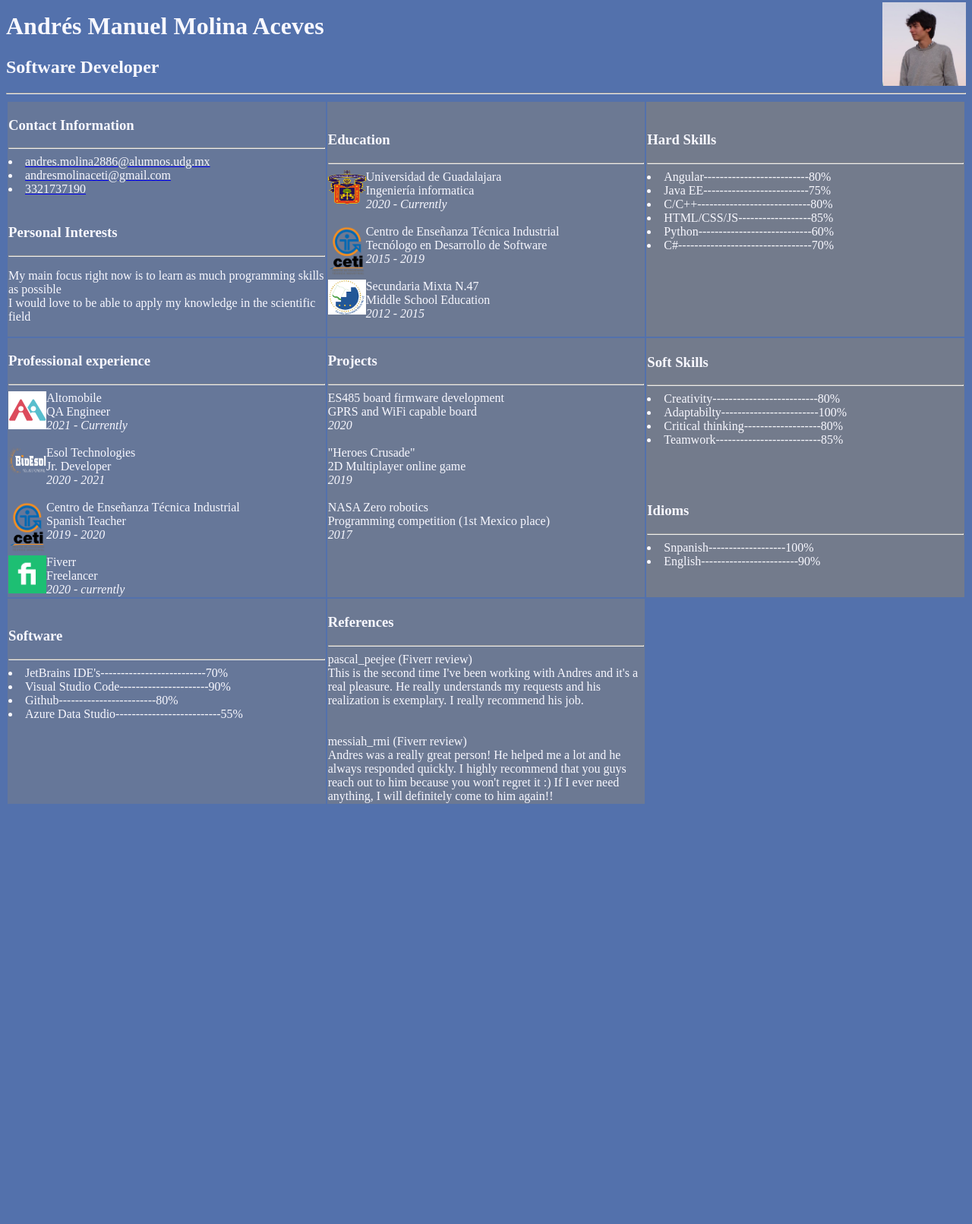
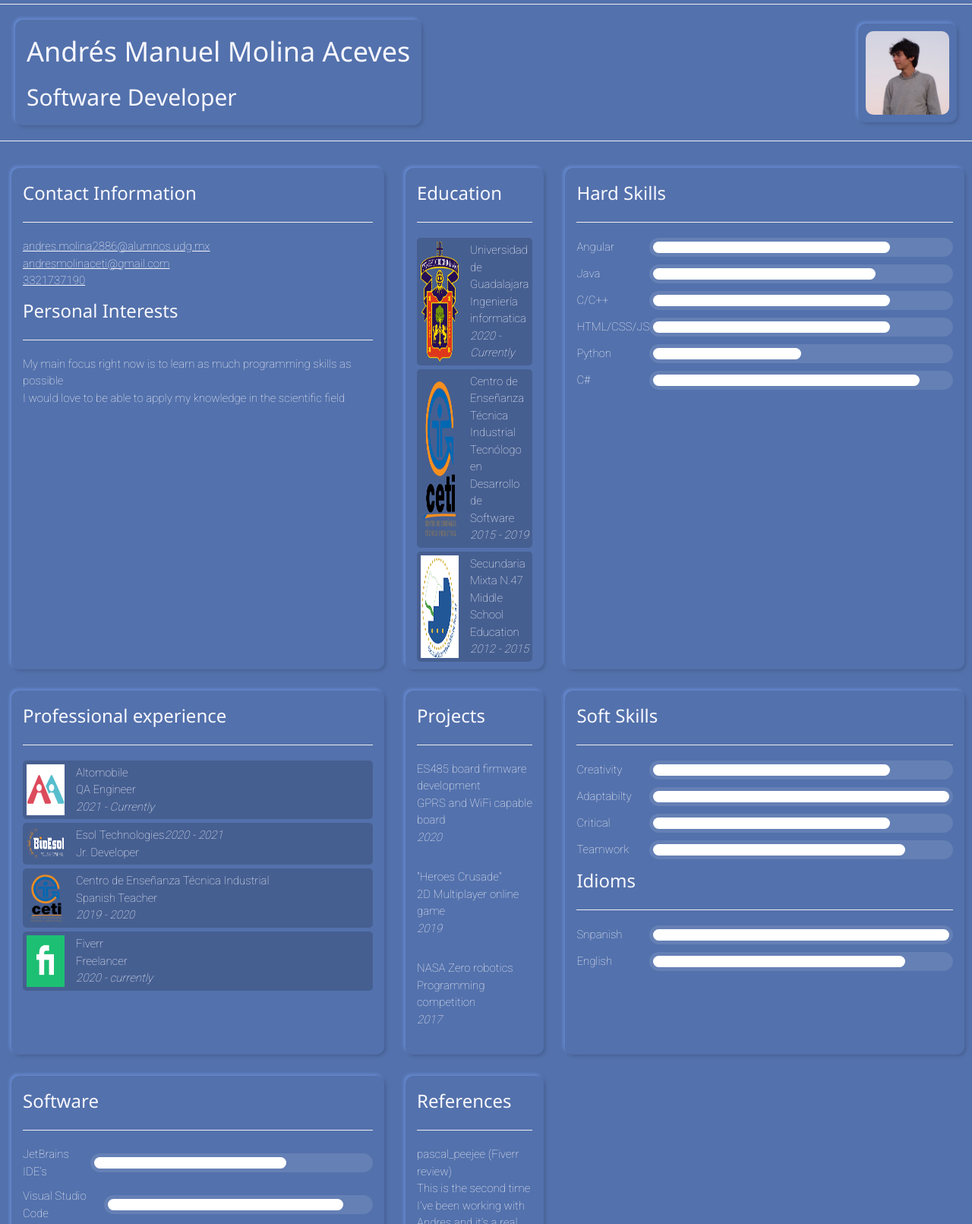
Before and after one commit to i-saw-sparks/I59029-CV, a plain HTML site: page index.html in a window 1280 px wide. Shown: the part 15-1626 px from the top of the page at 76% size. Before the commit the page ends 1083 px from the top, so only its background shows below. Drawn offline with nearby package versions, Linux system fonts and the light colour scheme.

Commit message:
basic css implementation

```diff
--- /dev/null
+++ b/index.css
@@ -0,0 +1,139 @@
+body {
+    background-color: #5371ac;
+    font-family: Roboto;
+    color: ghostwhite;
+    animation-duration: 2s;
+    animation-name: bg-anim;
+}
+
+@keyframes bg-anim {
+    from {
+        background-color: #7da0e6;
+    }
+    to {
+        background-color: #5371ac;
+    }
+}
+
+a {
+    color: ghostwhite;
+}
+
+td {
+    width: 33.33%;
+    padding: 13px;
+    height: 1px;
+}
+
+hr {
+    animation-duration: 1.5s;
+    animation-name: slidein;
+}
+
+@keyframes slidein {
+    from {
+        width: 0%;
+    }
+    to {
+        width: 100%;
+    }
+}
+
+.header {
+    display: flex;
+    flex-direction: row;
+    padding-left: 20px;
+    padding-right: 20px;
+}
+
+div.profile-pic {
+    padding: 10px;
+    margin-left: auto;
+    align-self: center;
+    box-shadow: 2px 2px 4px #465f91, -2px -2px 4px #6b90da;
+    border-radius: 10px;
+    display: flex;
+    justify-content: center;
+}
+
+img.profile-pic {
+    width: 110px;
+    height: 110px;
+    border-radius: 10px;
+}
+
+.card {
+    box-shadow: 2px 2px 4px #465f91, -2px -2px 4px #6b90da;
+    height: 100%;
+    border-radius: 10px;
+    padding: 5px 15px 5px 15px;
+}
+
+.span-list {
+    display: flex;
+    flex-direction: column;
+}
+
+.logo {
+    width: 50px;
+    margin-right: 15px;
+}
+
+.info-card {
+    display: flex;
+    flex-direction: row;
+    padding: 5px;
+    margin-bottom: 5px;
+    animation-duration: 3s;
+    background-color: #465f91;
+    animation-name: info-anim;
+    border-radius: 5px;
+}
+
+@keyframes info-anim {
+    from {
+        background-color: #7da0e6;
+    }
+    to {
+        background-color: #465f91;
+    }
+}
+
+.project-info {
+    margin-bottom: 30px;
+}
+
+.skill{
+    display: flex;
+    flex-direction: row;
+    align-items: center;
+    margin-bottom: 10px;
+}
+
+.progress {
+    margin-left: auto;
+    background: rgba(255, 255, 255, 0.1);
+    justify-content: flex-start;
+    border-radius: 100px;
+    align-items: center;
+    position: relative;
+    padding: 0 5px;
+    display: flex;
+    height: 25px;
+    width: 400px;
+}
+
+.progress-value {
+
+    animation: load 3s normal forwards;
+    box-shadow: 0 10px 40px -10px #fff;
+    border-radius: 100px;
+    background: #fff;
+    height: 15px;
+}
+
+@keyframes load {
+    0% {
+        width: 0;
+    }
+}
--- a/index.html
+++ b/index.html
@@ -6,13 +6,17 @@
     <title>
         Andrés Molina - CV
     </title>
+    <link rel="preconnect" href="https://fonts.googleapis.com">
+    <link rel="preconnect" href="https://fonts.gstatic.com" crossorigin>
+    <link href="https://fonts.googleapis.com/css2?family=Roboto:wght@100&display=swap" rel="stylesheet">
+    <link rel="stylesheet" href="https://www.w3schools.com/w3css/4/w3.css">
+    <link rel="stylesheet" href="index.css">
 </head>
 
-<body bgcolor="#5371ac">
-    <font color="ghostwhite">
+<body>
     <hr>
-        <img src="assets/IMG-20180412-WA0064.jpg" align="right" width="110">
-        <div>
+    <div class="header">
+        <div class="card">
             <h1>
                 Andrés Manuel Molina Aceves
             </h1>
@@ -20,241 +24,300 @@
                 Software Developer
             </h2>
         </div>
+        <div class="profile-pic">
+            <img src="assets/IMG-20180412-WA0064.jpg" class="profile-pic">
+        </div>
+    </div>
     <hr>
     <table width="100%">
         <tr>
-                <td width="33.3%" bgcolor="#667799">
+            <td>
+                <div class="card">
                     <h3>
                         Contact Information
                     </h3>
                     <hr>
-                    <li>
+                    <div>
                         <a href="mailto:andres.molina2886@alumnos.udg.mx">
-                            <font color="ghostwhite">andres.molina2886@alumnos.udg.mx</font>
+                            andres.molina2886@alumnos.udg.mx
                         </a>
-                    </li>
-                    <li>
+                    </div>
+                    <div>
                         <a href="andresmolinaceti@gmail.com">
-                            <font color="ghostwhite">andresmolinaceti@gmail.com</font>
+                            andresmolinaceti@gmail.com
                         </a>
-                    </li>
-                    <li>
+                    </div>
+                    <div>
                         <a href="tel:3321737190">
-                            <font color="ghostwhite">3321737190</font>
+                            3321737190
                         </a>
-                    </li>
-                    <br>
+                    </div>
 
                     <h3>
                         Personal Interests
                     </h3>
                     <hr>
-                    <p>My main focus right now is to learn as much programming skills as possible<br>I would love to be able to apply my knowledge in the scientific field</p>
+                    <p>My main focus right now is to learn as much programming skills as possible<br>I would love to be
+                        able
+                        to apply my knowledge in the scientific field</p>
+                </div>
             </td>
-                <td width="33.3%" bgcolor="#6c7993">
+            <td>
+                <div class="card">
                     <h3>
                         Education
                     </h3>
                     <hr>
-                    <span>
-                        <img src="assets/1200px-Escudo_UdeG.svg.png" width="50" height="45" align="left">
+                    <div class="span-list">
+                        <div class="info-card">
+                            <img src="assets/1200px-Escudo_UdeG.svg.png" class="logo">
+                            <div>
                                 Universidad de Guadalajara<br>
                                 Ingeniería informatica <br>
                                 <i>2020 - Currently</i>
-                    </span>
-                    <br>
-                    <br>
-                    <span>
-                        <img src="assets/CETI_Logo.png" width="50" align="left">
+                            </div>
+                        </div>
+                        <div class="info-card">
+                            <img src="assets/CETI_Logo.png" class="logo">
+                            <div>
                                 Centro de Enseñanza Técnica Industrial<br>
                                 Tecnólogo en Desarrollo de Software <br>
                                 <i>2015 - 2019</i>
-                    </span>
-                    <br>
-                    <br>
-                    <span>
-                        <img src="assets/LOGO-Sec-47.png" width="50" align="left">
+                            </div>
+                        </div>
+                        <div class="info-card">
+                            <img src="assets/LOGO-Sec-47.png" class="logo">
+                            <div>
                                 Secundaria Mixta N.47<br>
                                 Middle School Education <br>
                                 <i>2012 - 2015</i>
-                    </span>
-
+                            </div>
+                        </div>
+                    </div>
+                </div>
             </td>
-                <td width="33.3%" bgcolor="#737b8c">
+            <td>
+                <div class="card">
                     <h3>
                         Hard Skills
                     </h3>
                     <hr>
-                    <li>
-                        Angular--------------------------80%
-                    </li>
-                    <li>
-                        Java EE--------------------------75%
-                    </li>
-                    <li>
-                        C/C++----------------------------80%
-                    </li>
-                    <li>
-                        HTML/CSS/JS------------------85%
-                    </li>
-                    <li>
-                        Python----------------------------60%
-                    </li>
-                    <li>
-                        C#---------------------------------70%
-                    </li>
-                    <br>
-                    <br>
-                    <br>
-                    <br>
-                    <br>
+                    <div class="skill">
+                        Angular
+                        <div class="progress">
+                            <div class="progress-value" style="width: 80%;"></div>
+                        </div>
+                    </div>
+                    <div class="skill">
+                        Java <div class="progress">
+                            <div class="progress-value" style="width: 75%;"></div>
+                        </div>
+                    </div>
+
+                    <div class="skill">
+                        C/C++<div class="progress">
+                            <div class="progress-value" style="width: 80%;"></div>
+                        </div>
+
+                    </div>
+                    <div class="skill">
+                        HTML/CSS/JS<div class="progress">
+                            <div class="progress-value" style="width: 80%;"></div>
+                        </div>
+
+                    </div>
+                    <div class="skill">
+                        Python<div class="progress">
+                            <div class="progress-value" style="width: 50%;"></div>
+                        </div>
+
+                    </div>
+                    <div class="skill">
+                        C#<div class="progress">
+                            <div class="progress-value" style="width: 90%;"></div>
+                        </div>
+
+                    </div>
+
+                </div>
             </td>
         </tr>
         <tr>
-                <td width="33.3%" bgcolor="#667799" >
+            <td>
+                <div class="card">
                     <h3>
                         Professional experience
                     </h3>
                     <hr>
-                    <span>
-                        <img src="assets/1539218466925.png" width="50" align="left">
+                    <div class="span-list">
+                        <div class="info-card">
+                            <img src="assets/1539218466925.png" class="logo">
+                            <div>
                                 Altomobile<br>
                                 QA Engineer <br>
                                 <i>2021 - Currently</i>
-                    </span>
-                    <br>
-                    <br>
-                    <span>
-                        <img src="assets/logo_bioesol_alt.png" width="50" height="40" align="left">
+                            </div>
+                        </div>
+
+                        <div class="info-card">
+
+                            <img src="assets/logo_bioesol_alt.png" class="logo">
+                            <div></div>
                             Esol Technologies<br>
                             Jr. Developer <br>
                             <i>2020 - 2021</i>
-                    </span>
-                    <br>
-                    <br>
-                    <span>
-                        <img src="assets/CETI_Logo.png" width="50" align="left">
+                        </div>
+                    </div>
+
+                    <div class="info-card">
+
+                        <img src="assets/CETI_Logo.png" class="logo">
+                        <div>
                             Centro de Enseñanza Técnica Industrial<br>
                             Spanish Teacher <br>
                             <i>2019 - 2020</i>
-                    </span>
-                    <br>
-                    <br>
-                    <span>
-                        <img src="assets/fiverr.png" width="50" align="left">
+                        </div>
+                    </div>
+
+                    <div class="info-card">
+
+                        <img src="assets/fiverr.png" class="logo">
+                        <div>
                             Fiverr<br>
                             Freelancer <br>
                             <i>2020 - currently</i>
-                    </span>
+                        </div>
+                    </div>
+                </div>
+                </div>
             </td>
-                <td width="33.3%" bgcolor="#6c7993">
+            <td>
+                <div class="card">
                     <h3>
                         Projects
                     </h3>
                     <hr>
-                    <span>
+                    <div class="project-info">
                         ES485 board firmware development<br>
                         GPRS and WiFi capable board<br>
                         <i>2020</i>
-                    </span>
-                    <br>
-                    <br>
-                    <span>
+                    </div>
+                    <div class="project-info">
                         "Heroes Crusade"<br>
                         2D Multiplayer online game<br>
                         <i>2019</i>
-                    </span>
-                    <br>
-                    <br>
-                    <span>
+                    </div>
+                    <div class="project-info">
                         NASA Zero robotics<br>
-                        Programming competition (1st Mexico place)<br>
+                        Programming competition<br>
                         <i>2017</i>
-                    </span>
-                    <br>
-                    <br>
-                    <br>
-                    <br>
-                    <br>
+                    </div>
+                </div>
             </td>
-                <td width="33.3%" bgcolor="#737b8c">
+            <td>
+                <div class="card">
                     <h3>
                         Soft Skills
                     </h3>
                     <hr>
-                    <li>
-                        Creativity--------------------------80%
-                    </li>
-                    <li>
-                        Adaptabilty------------------------100%
-                    </li>
-                    <li>
-                        Critical thinking-------------------80%
-                    </li>
-                    <li>
-                        Teamwork--------------------------85%
-                    </li>
-                    <br>
-                    <br>
-                    <br>
+                    <div class="skill">
+                        Creativity<div class="progress">
+                            <div class="progress-value" style="width: 80%;"></div>
+                        </div>
+                    </div>
+                    <div class="skill">
+                        Adaptabilty<div class="progress">
+                            <div class="progress-value" style="width: 100%;"></div>
+                        </div>
+                    </div>
+                    <div class="skill">
+                        Critical<div class="progress">
+                            <div class="progress-value" style="width: 80%;"></div>
+                        </div>
+                    </div>
+
+                    <div class="skill">
+                        Teamwork<div class="progress">
+                            <div class="progress-value" style="width: 85%;"></div>
+                        </div>
+                    </div>
                     <h3>
                         Idioms
                     </h3>
                     <hr>
-                    <li>
-                        Snpanish-------------------100%
-                    </li>
-                    <li>
-                        English------------------------90%
-                    </li>
-                    <br>
-                    <br>
+                    <div class="skill">
+                        Snpanish<div class="progress">
+                            <div class="progress-value" style="width: 100%;"></div>
+                        </div>
+                    </div>
+                    <div class="skill">
+                        English<div class="progress">
+                            <div class="progress-value" style="width: 85%;"></div>
+                        </div>
+                    </div>
+                </div>
             </td>
         </tr>
         <tr>
-                <td width="33.3%" bgcolor="#667799">
+            <td>
+                <div class="card">
                     <h3>
                         Software
                     </h3>
                     <hr>
-                    <li>
-                        JetBrains IDE's--------------------------70%
-                    </li>
-                    <li>
-                        Visual Studio Code----------------------90%
-                    </li>
-                    <li>
-                        Github------------------------80%
-                    </li>
-                    <li>
-                        Azure Data Studio--------------------------55%
-                    </li>
-                    <br>
-                    <br>
-                    <br>
-                    <br>
-                    <br>
+                    <div class="skill">
+                        JetBrains IDE's
+
+                        <div class="progress">
+                            <div class="progress-value" style="width: 70%;"></div>
+                        </div>
+
+                    </div>
+                    <div class="skill">
+                        Visual Studio Code
+                        <div class="progress">
+                            <div class="progress-value" style="width: 90%;"></div>
+                        </div>
+
+                    </div>
+                    <div class="skill">
+                        Github
+                        <div class="progress">
+                            <div class="progress-value" style="width: 80%;"></div>
+                        </div>
+
+                    </div>
+                    <div class="skill">
+                        Azure Data Studio
+                        <div class="progress">
+                            <div class="progress-value" style="width: 55%;"></div>
+                        </div>
+
+                    </div>
+                </div>
             </td>
-                <td width="33.3%" bgcolor="#6c7993">
+            <td>
+                <div class="card">
                     <h3>
                         References
                     </h3>
                     <hr>
                     <span>
                         pascal_peejee (Fiverr review)<br>
-                        This is the second time I've been working with Andres and it's a real pleasure. He really understands my requests and his realization is exemplary. I really recommend his job.<br>
+                        This is the second time I've been working with Andres and it's a real pleasure. He really
+                        understands my requests and his realization is exemplary. I really recommend his job.<br>
                     </span>
                     <br>
                     <br>
                     <span>
                         messiah_rmi (Fiverr review)<br>
-                        Andres was a really great person! He helped me a lot and he always responded quickly. I highly recommend that you guys reach out to him because you won't regret it :) If I ever need anything, I will definitely come to him again!!<br>
+                        Andres was a really great person! He helped me a lot and he always responded quickly. I highly
+                        recommend that you guys reach out to him because you won't regret it :) If I ever need anything,
+                        I
+                        will definitely come to him again!!<br>
                     </span>
+                </div>
             </td>
         </tr>
     </table>
-
-
-
-    </font>
 </body>
```
Lines whose indentation alone changed are shown as unchanged.
